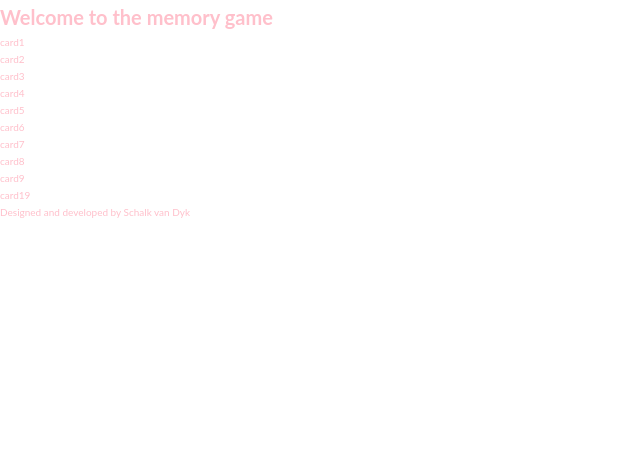
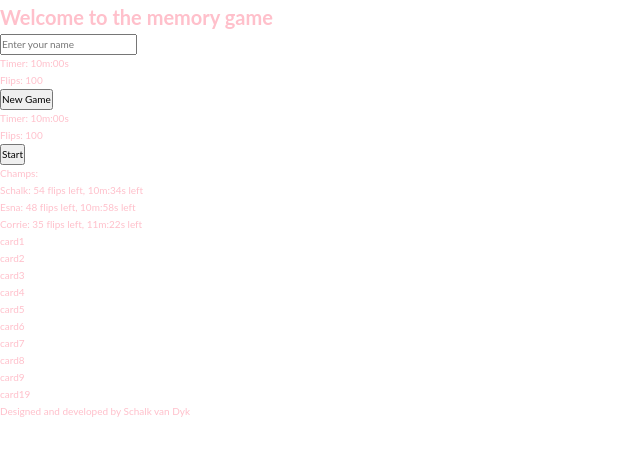
Before and after one commit to SVDwebtech/memoryGame014, a website: page index.html in a window 1280 px wide. Shown: the whole page, without its empty margins (0-640 px from the left). Drawn offline with Linux system fonts and the light colour scheme.

Commit message:
add basic header htlm markup

```diff
--- a/index.html
+++ b/index.html
@@ -8,8 +8,27 @@
     <title>Memory Game</title>
 </head>
 <body>
-    <header>
+    <header class="header">
         <h1>Welcome to the memory game</h1>
+        <div>
+            <div>
+                <input type="text" name="" id="" placeholder="Enter your name">
+                <p>Timer: 10m:00s</p>
+                <p>Flips: 100</p>
+            </div>
+            <div>
+                <button>New Game</button>
+                <p>Timer: 10m:00s</p>
+                <p>Flips: 100</p>
+                 <button>Start</button>
+            </div>
+            <div>
+                <p>Champs:</p>
+                <p>Schalk: 54 flips left, 10m:34s left</p>
+                <p>Esna: 48 flips left, 10m:58s left</p>
+                <p>Corrie: 35 flips left, 11m:22s left</p>
+            </div>
+        </div>
     </header>
     <main>
         <div class="card card__card1">card1</div>
```
